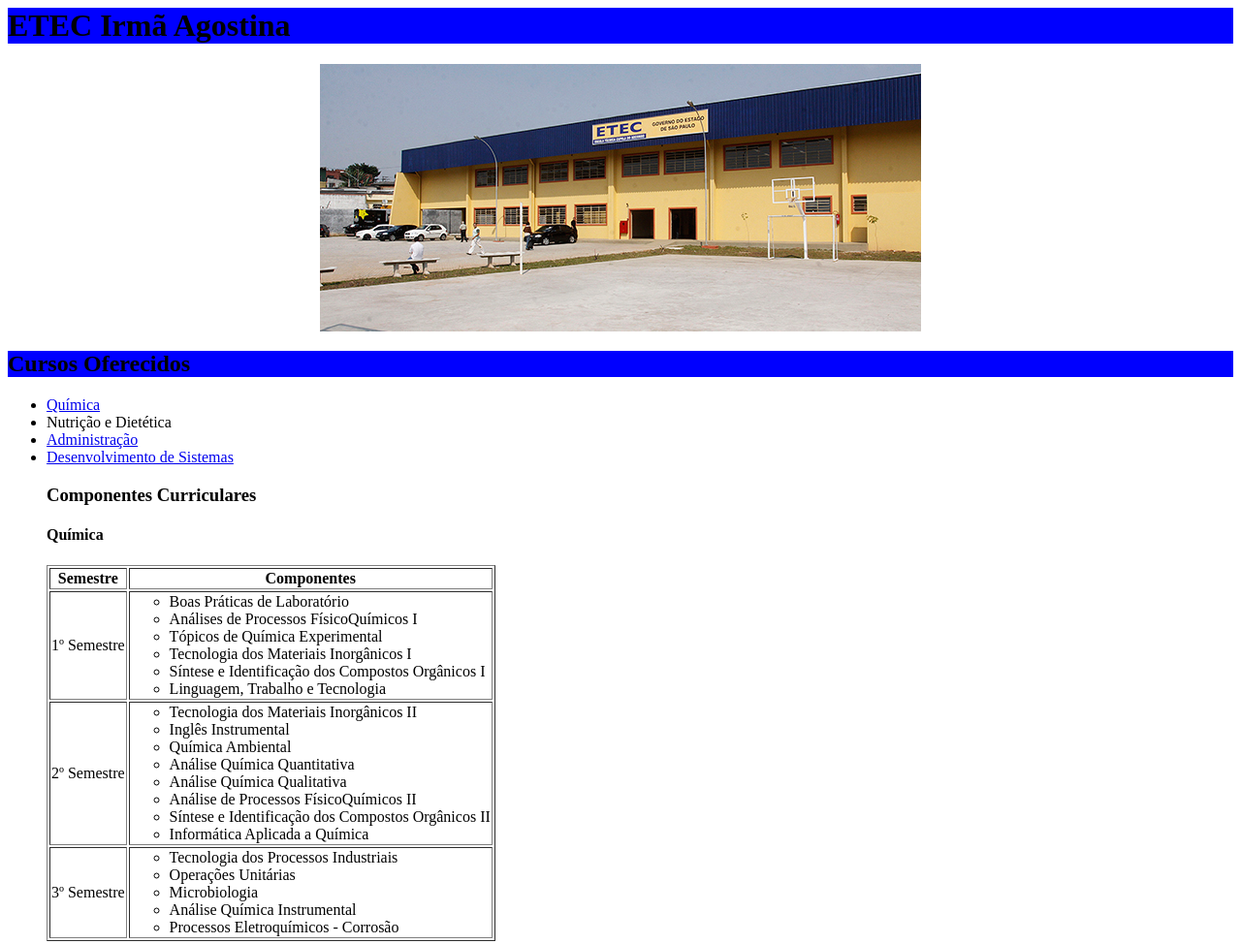
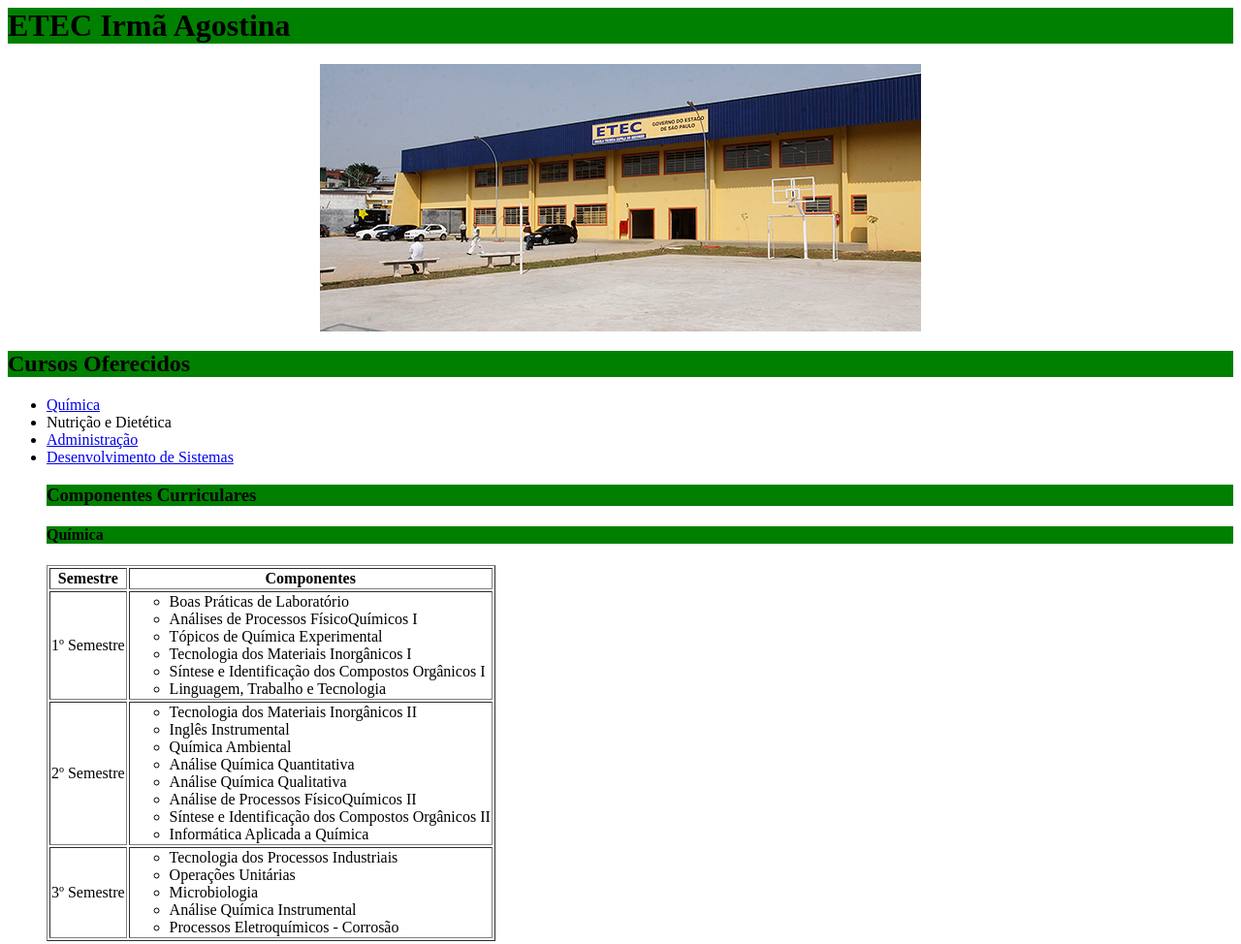
Before and after one commit to ValdirFilho/Site-da-ETEC, a plain HTML site: page etecia.html in a window 1280 px wide. Shown: the top 974 px of the page at 97% size. Drawn offline with Linux system fonts and the light colour scheme; files whose address does not match are found by name.

Commit message:
bgcolor css internal

```diff
--- a/etecia.html
+++ b/etecia.html
@@ -1,11 +1,15 @@
 <html>
 <head>
 	<title>ETEC Irmã Agostina</title>
+	<style>
+	h1,h2,h3,h4
+	{background-color:green;}
+    </style>
 </head>
 <body>
-<h1 style="background-color: blue">ETEC Irmã Agostina</h1>
+<h1 >ETEC Irmã Agostina</h1>
 <center><img src="C:/Users/ETECIA/GIT/Site-da-ETEC/img/etecia.jpg"></center>
-<h2 style="background-color: blue">Cursos Oferecidos</h2>
+<h2>Cursos Oferecidos</h2>
 <ul>
 	<li><a href="#quimica">Química</a></li>
 	<li>Nutrição e Dietética</li>
```
Also changed, not shown: style.css (added).
